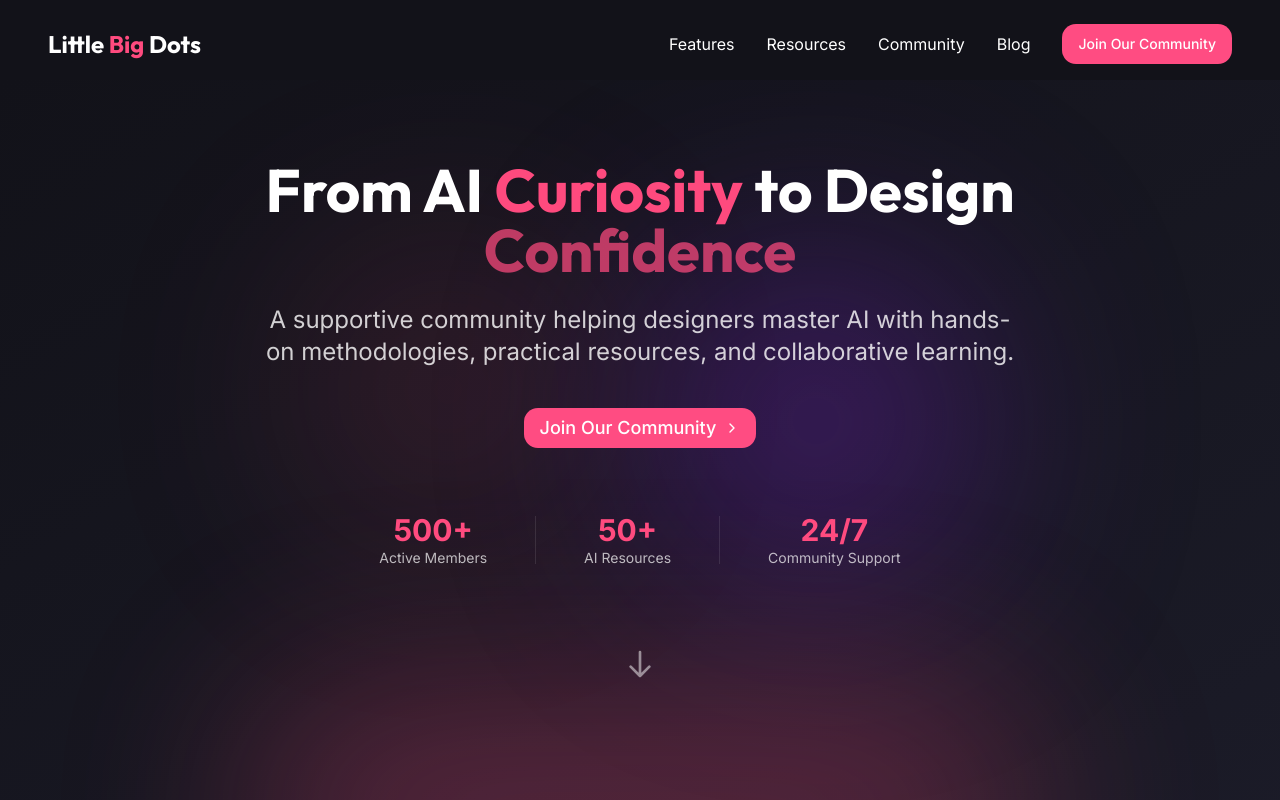
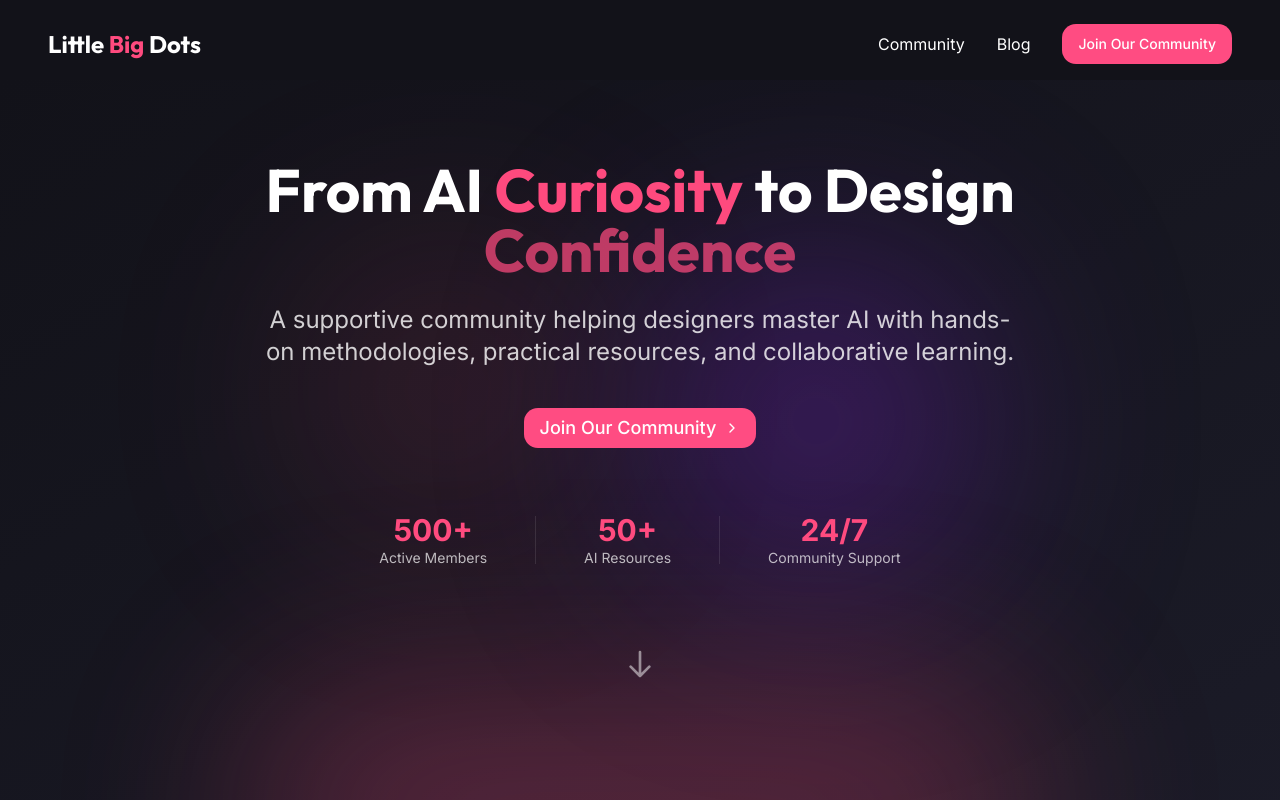
Before and after one commit to yogesh3369/dot-design-community-hub, a React (Vite) app: page / in a window 1280 px wide. Shown: the top 800 px of the page. Built offline with nearby package versions, Linux system fonts and the light colour scheme.

Commit message:
Visual edit in Lovable
Edited UI in Lovable

```diff
--- a/src/components/Header.tsx
+++ b/src/components/Header.tsx
@@ -1,34 +1,26 @@
-
 import { useState, useEffect } from 'react';
 import { Button } from '@/components/ui/button';
 import { Menu, X } from 'lucide-react';
-
 const Header = () => {
   const [isMenuOpen, setIsMenuOpen] = useState(false);
   const [scrollPosition, setScrollPosition] = useState(0);
   const [isVisible, setIsVisible] = useState(true);
   const [lastScrollTop, setLastScrollTop] = useState(0);
-
   const toggleMenu = () => {
     setIsMenuOpen(!isMenuOpen);
   };
-
   useEffect(() => {
     const handleScroll = () => {
       const currentScrollPos = window.scrollY;
       const visible = lastScrollTop > currentScrollPos || currentScrollPos < 10;
-
       setIsVisible(visible);
       setLastScrollTop(currentScrollPos);
       setScrollPosition(currentScrollPos);
     };
-
     window.addEventListener("scroll", handleScroll);
     return () => window.removeEventListener("scroll", handleScroll);
   }, [lastScrollTop]);
-
-  return (
-    <header className={`w-full py-6 fixed top-0 left-0 right-0 z-50 transition-all duration-300 ${scrollPosition > 10 ? 'bg-lbd-dark/90 backdrop-blur-lg shadow-lg' : 'bg-transparent'} ${isVisible ? 'translate-y-0' : '-translate-y-full'}`}>
+  return <header className={`w-full py-6 fixed top-0 left-0 right-0 z-50 transition-all duration-300 ${scrollPosition > 10 ? 'bg-lbd-dark/90 backdrop-blur-lg shadow-lg' : 'bg-transparent'} ${isVisible ? 'translate-y-0' : '-translate-y-full'}`}>
       <div className="container-custom flex items-center justify-between">
         {/* Logo */}
         <div className="flex items-center">
@@ -41,12 +33,8 @@ const Header = () => {
 
         {/* Desktop Navigation */}
         <nav className="hidden md:flex items-center space-x-8">
-          <a href="#features" className="text-lbd-white hover:text-lbd-pink py-2 relative after:absolute after:bottom-0 after:left-0 after:bg-lbd-pink after:h-0.5 after:w-0 hover:after:w-full after:transition-all after:duration-300">
-            Features
-          </a>
-          <a href="#resources" className="text-lbd-white hover:text-lbd-pink py-2 relative after:absolute after:bottom-0 after:left-0 after:bg-lbd-pink after:h-0.5 after:w-0 hover:after:w-full after:transition-all after:duration-300">
-            Resources
-          </a>
+
+
           <a href="#community" className="text-lbd-white hover:text-lbd-pink py-2 relative after:absolute after:bottom-0 after:left-0 after:bg-lbd-pink after:h-0.5 after:w-0 hover:after:w-full after:transition-all after:duration-300">
             Community
           </a>
@@ -83,7 +71,6 @@ const Header = () => {
             <Button className="btn-primary w-full">Join Our Community</Button>
           </div>
         </div>}
-    </header>
-  );
+    </header>;
 };
 export default Header;
```
